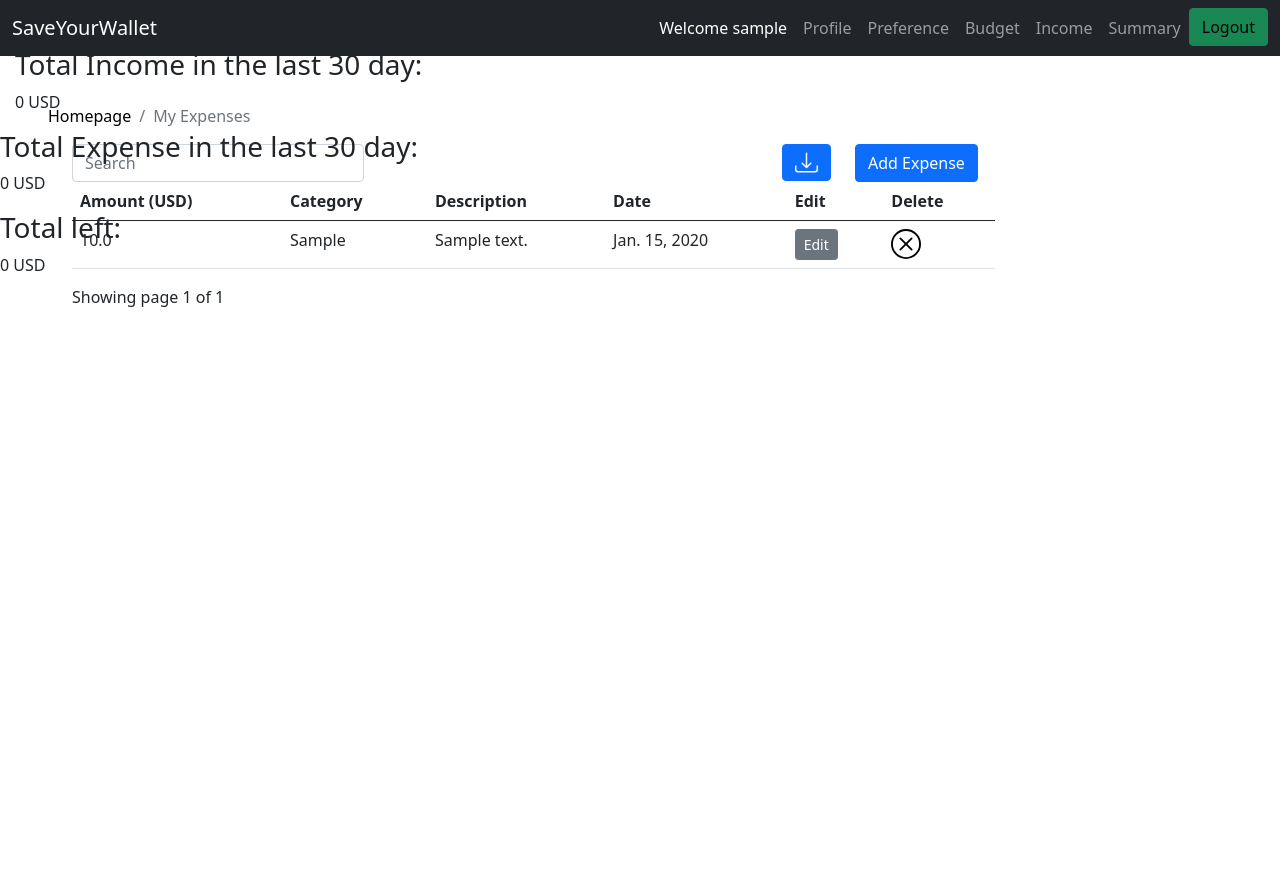
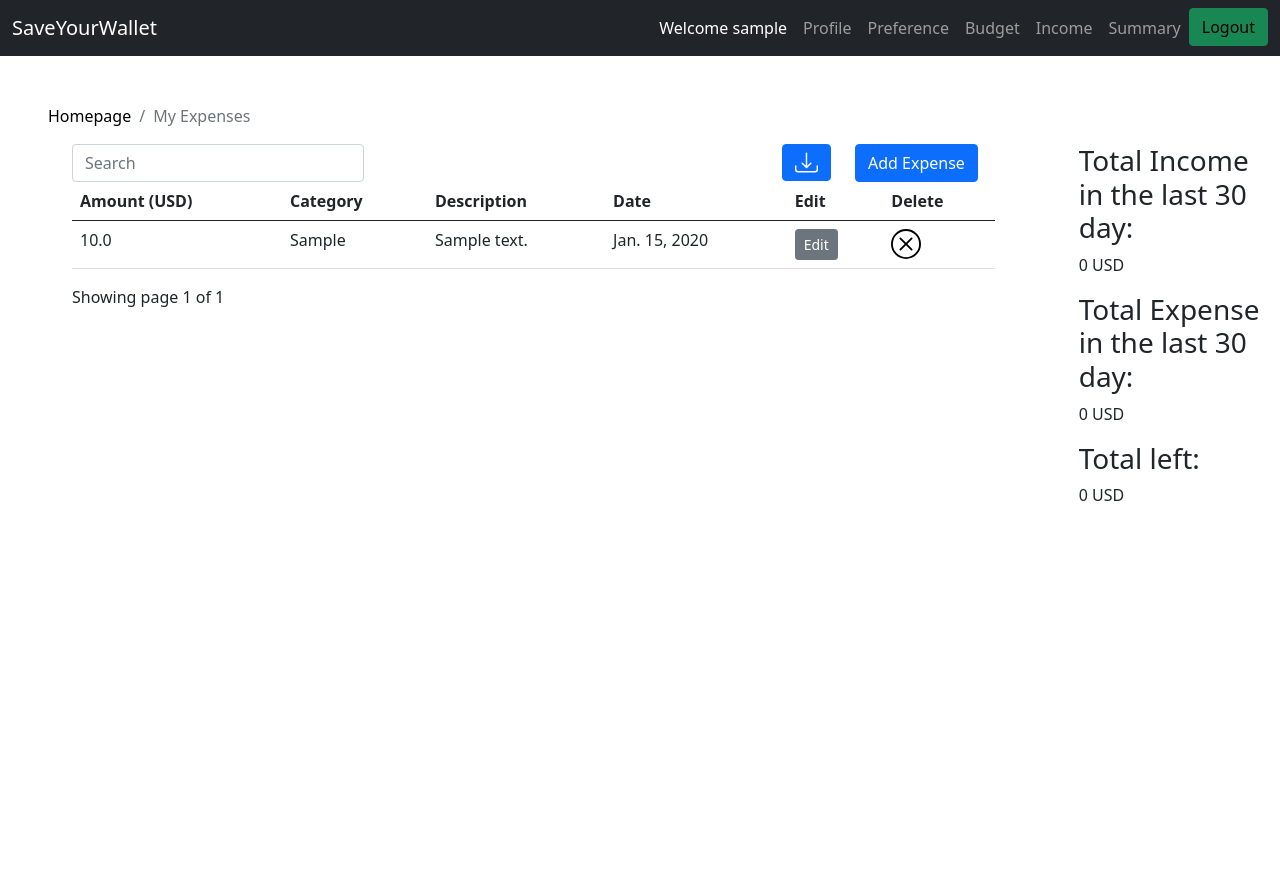
Before and after one commit to QuangNMinh/ExpenseTracker, a Django app: page /homepage/ in a window 1280 px wide. Run offline with Django 3.2, Linux system fonts and the light colour scheme; a user stored in the database is signed in; tables that the repository leaves empty hold one stand-in row (values such as "Sample post"); some libraries are stand-ins or nearby versions.

Commit message:
Update homepage.css

```diff
--- a/savingyourwallet/static/css/homepage.css
+++ b/savingyourwallet/static/css/homepage.css
@@ -29,22 +29,3 @@ main{
     padding-top: 48px; /* Space for fixed navbar */
   }
 }
-.sidebar-item {
-	position: absolute;
-	top: 0;
-	left: 0;
-	width: 100%;
-	height: 100%;
-}
-.sidebar-section {
-  position: absolute;
-  height: 100%;
-  width: 100%;
-}
-.make-me-sticky {
-  position: -webkit-sticky;
-	position: sticky;
-	top: 0;
-
-  padding: 0 15px;
-}
```
